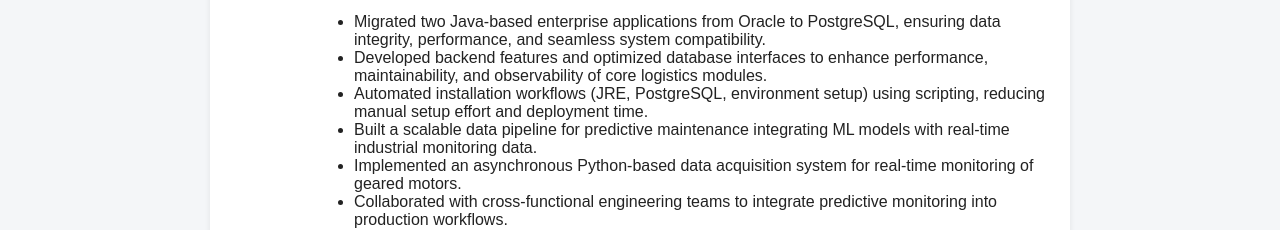
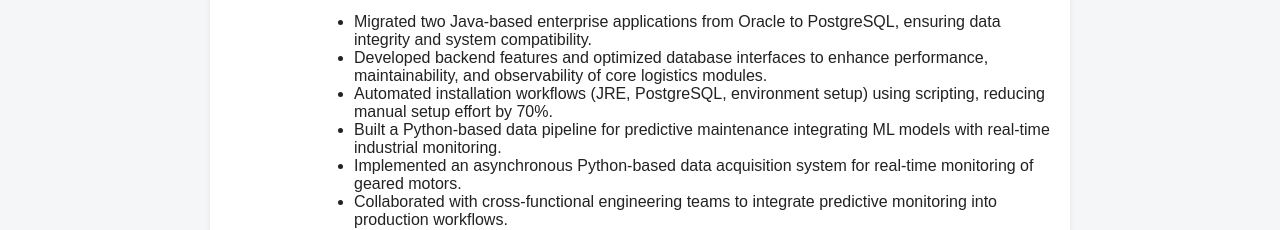
Before and after one commit to arnold-abraham/arnold-abraham.github.io, a plain HTML site: page index.html in a window 1280 px wide. Shown: the part 754-984 px from the top of the page. Drawn offline with Linux system fonts and the light colour scheme.

Commit message:
Refine descriptions in index.html

```diff
--- a/index.html
+++ b/index.html
@@ -53,10 +53,10 @@
         <span class="location">Nuremberg, Germany</span>
       </div>
       <ul>
-        <li>Migrated two Java-based enterprise applications from Oracle to PostgreSQL, ensuring data integrity, performance, and seamless system compatibility.</li>
+        <li>Migrated two Java-based enterprise applications from Oracle to PostgreSQL, ensuring data integrity and system compatibility.</li>
         <li>Developed backend features and optimized database interfaces to enhance performance, maintainability, and observability of core logistics modules.</li>
-        <li>Automated installation workflows (JRE, PostgreSQL, environment setup) using scripting, reducing manual setup effort and deployment time.</li>
-        <li>Built a scalable data pipeline for predictive maintenance integrating ML models with real-time industrial monitoring data.</li>
+        <li>Automated installation workflows (JRE, PostgreSQL, environment setup) using scripting, reducing manual setup effort by 70%.</li>
+        <li>Built a Python-based data pipeline for predictive maintenance integrating ML models with real-time industrial monitoring.</li>
         <li>Implemented an asynchronous Python-based data acquisition system for real-time monitoring of geared motors.</li>
         <li>Collaborated with cross-functional engineering teams to integrate predictive monitoring into production workflows.</li>
       </ul>
```
